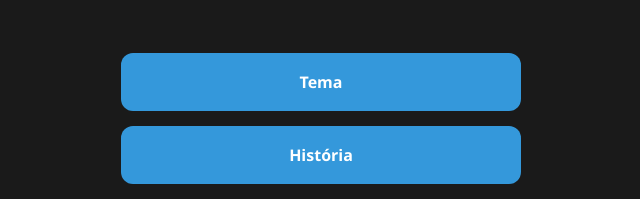
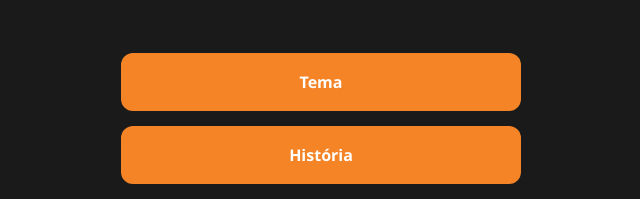
Before and after one commit to Tnas76hub/TISACO, a plain HTML site: page index.html in a window 1280 px wide. Shown: the part 666-865 px from the top of the page, without its empty margins (319-959 px from the left). Drawn offline with Linux system fonts and the light colour scheme.

Commit message:
Update style.css

```diff
--- a/style.css
+++ b/style.css
@@ -50,7 +50,7 @@ header {
 
 /* Cor de destaque para o botão da PAP */
 .btn-pap {
-background-color: #3498db;
+background-color: #F58427;
 color: white !important;
 }
 /* Estilo para o conteúdo descritivo */
```
